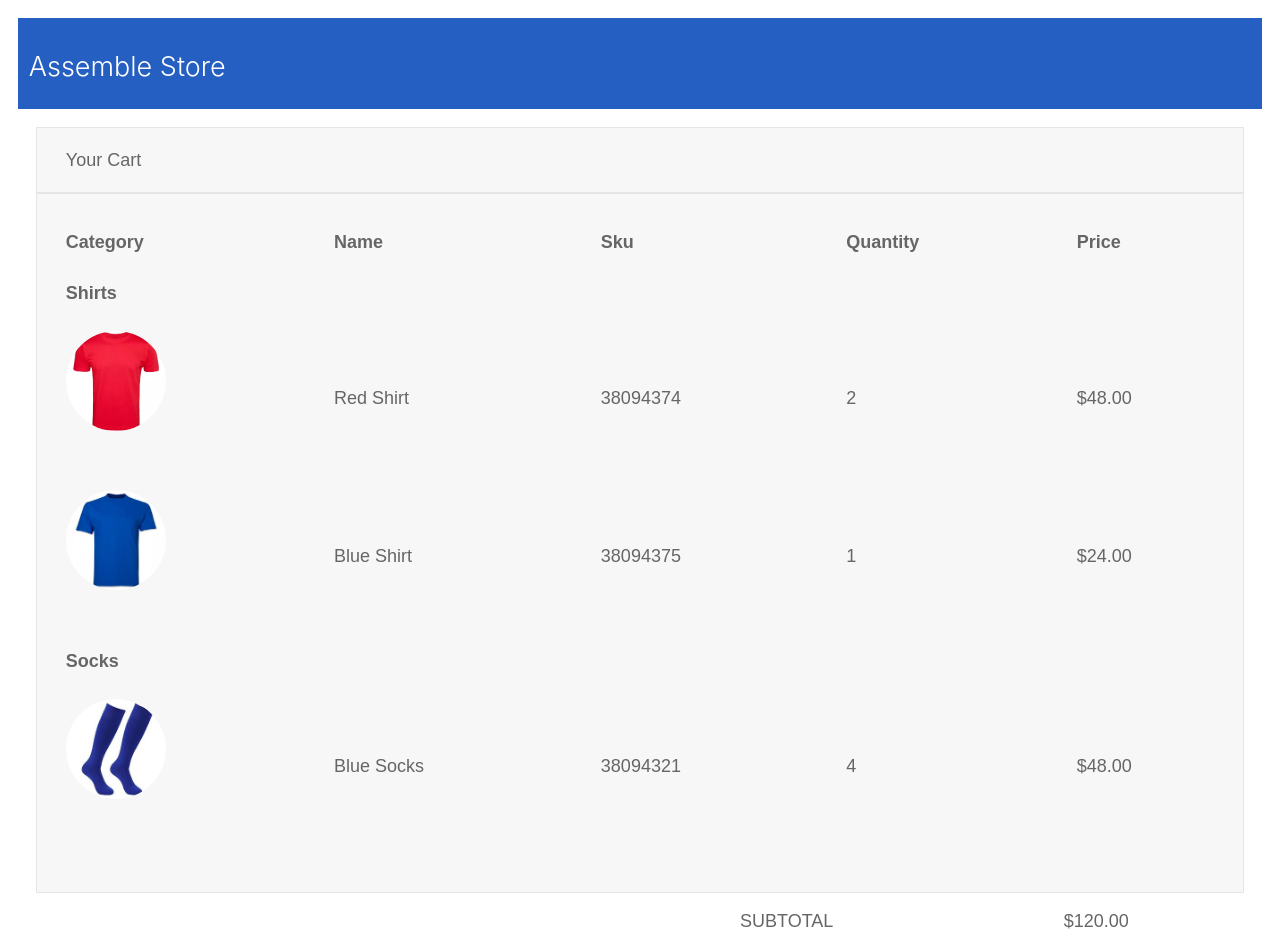
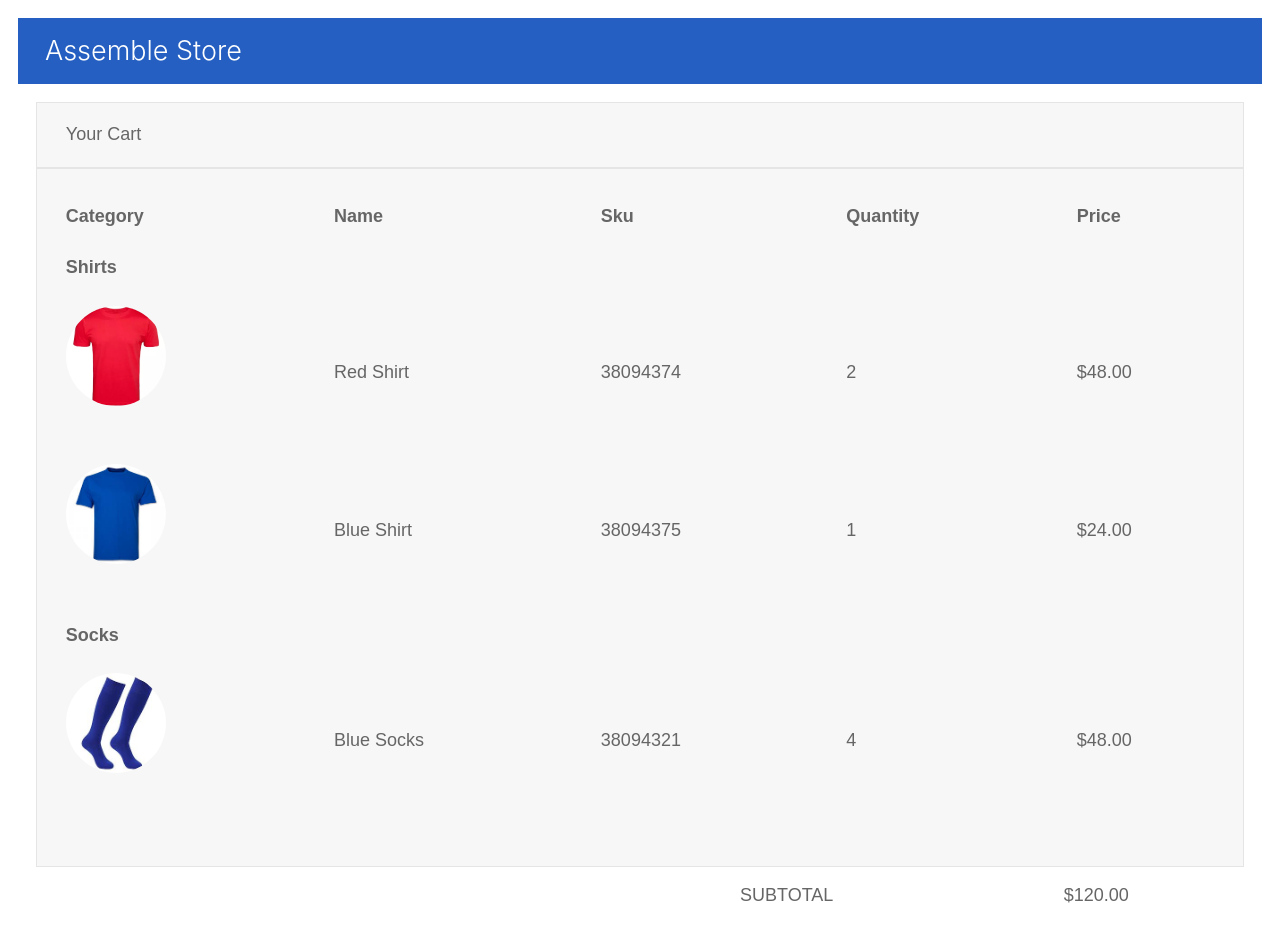
Before and after one commit to billvas-webdev/Assemble-Store, a React app: page / in a window 1280 px wide. Shown: the top 948 px of the page. Built offline with nearby package versions, Linux system fonts and the light colour scheme.

Commit message:
corrected header padding with override of h1 from template styles

```diff
--- a/src/components/header.module.scss
+++ b/src/components/header.module.scss
@@ -1,6 +1,6 @@
 .contentContainer {
   margin: 0 auto;
-  padding: .1rem;
+  padding: 1rem;
 }
 
 .header {
@@ -14,6 +14,3 @@
   font-size: 1.5rem;
   text-decoration: none;
 }
-h1 {
-  font-size: 0;
-}
--- a/src/styles/index.scss
+++ b/src/styles/index.scss
@@ -78,8 +78,9 @@ dfn {
 }
 
 h1 {
-  font-size: 0em;
-  margin: 0;
+  font-size: 0 !important;
+  margin: 0 !important;
+  padding: 0 !important;
 }
 
 mark {
```
